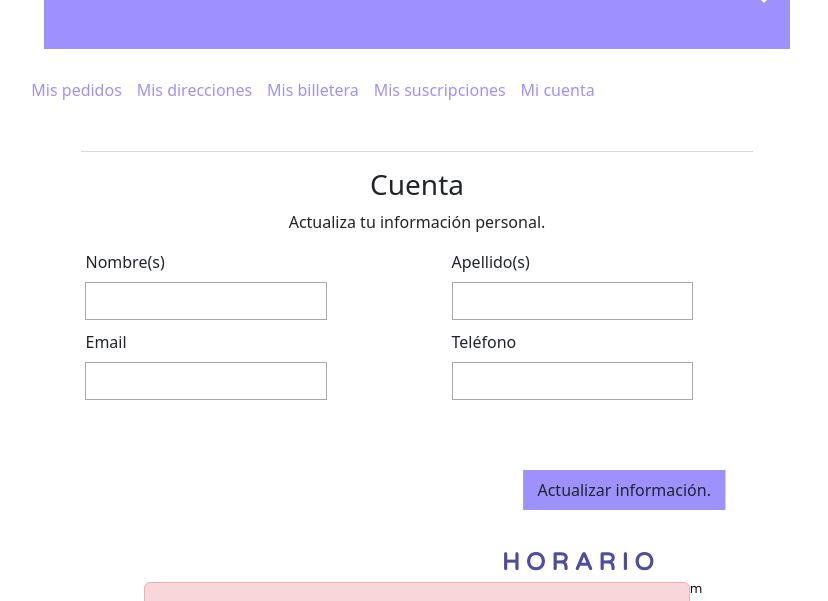
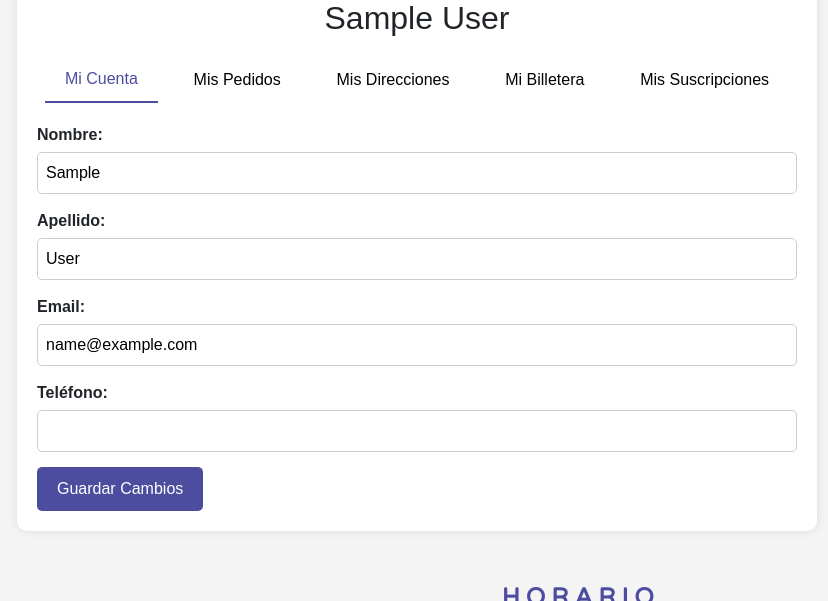
Before and after one commit to CarlosOchoa8/uki-store-app, a Flask app: page /app/v1/users/account in a window 1280 px wide. Shown: the part 376-977 px from the top of the page, without its empty margins (223-1051 px from the left). Run offline with Flask 3, Linux system fonts and the light colour scheme; the visitor is signed in with stand-in values (Sample User, id 1); tables that the repository leaves empty hold one stand-in row (values such as "Sample post"); one stand-in notice (Sample message) is shown.

Commit message:
fix: profile refactored

```diff
--- a/src/static/css/users/my_account.css
+++ b/src/static/css/users/my_account.css
@@ -1,63 +1,98 @@
-._separator{
-    border-width:0;color:white;
-    background-color: white;
+body {
+    font-family: Arial, sans-serif;
+    background-color: #f4f4f4;
+    margin: 0;
+    padding: 0;
 }
 
-.visible_separator{
-    width: 90%;
-    color: dimgray;
+.profile-section {
+    padding: 20px;
 }
 
-.card{
-    border: none;
+.profile-container {
+    max-width: 800px;
+    margin: 50px auto;
+    background: #fff;
+    padding: 20px;
+    border-radius: 10px;
+    box-shadow: 0 0 10px rgba(0, 0, 0, 0.1);
 }
 
-.col{
-    position: relative;
-    height: 300px;
-    align-items: center;
+.profile-header {
+    text-align: center;
+    margin-bottom: 20px;
 }
 
-.first_name_section{
-    position: absolute;
-    width: 35%;
-    left: 2%;
+.profile-picture {
+    width: 200px;
+    height: 200px;
+    border-radius: 50%;
+    overflow: hidden;
+    margin: 0 auto;
 }
 
-.last_name_section{
-    position: absolute;
-    width: 35%;
-    right: 10%;
+.profile-picture img {
+    width: 100%;
+    height: auto;
 }
 
-.email_section{
-    position: absolute;
-    width: 35%;
-    left: 2%;
-    bottom: 50%;
+.tabs {
+    display: flex;
+    justify-content: space-around;
+    margin-bottom: 20px;
 }
 
-.phone_number_section{
-    position: absolute;
-    width: 35%;
-    bottom: 50%;
-    right: 10%;
+.tab-button {
+    background: none;
+    border: none;
+    padding: 10px 20px;
+    cursor: pointer;
+    font-size: 16px;
 }
 
-.submit_section{
-    position: absolute;
-    top: 80%;
-    left: 80%;
-    border: 1px solid #9d91ff;
-    background-color: #9d91ff;
-    transform: translate(-50%, -50%);
+.tab-button.active {
+    border-bottom: 2px solid #4D4DA0;
+    color: #4D4DA0;
 }
 
-.form-control{
-        border: 1px solid darkgray;
-        border-radius: 0;
-    }
+.tab-content .tab-pane {
+    display: none;
+}
 
-span{
-    color: red;
+.tab-content .tab-pane.active {
+    display: block;
 }
+
+.form-group {
+    margin-bottom: 15px;
+}
+
+label {
+    display: block;
+    margin-bottom: 5px;
+    font-weight: bold;
+}
+
+input[type="text"],
+input[type="email"],
+input[type="tel"] {
+    width: 100%;
+    padding: 8px;
+    border: 1px solid #ccc;
+    border-radius: 5px;
+    box-sizing: border-box;
+}
+
+button[type="submit"] {
+    background-color: #4D4DA0;
+    color: #fff;
+    padding: 10px 20px;
+    border: none;
+    border-radius: 5px;
+    cursor: pointer;
+    font-size: 16px;
+}
+
+button[type="submit"]:hover {
+    background-color: #333;
+}
--- a/src/templates/users/account/account_base.html
+++ /dev/null
@@ -1,46 +0,0 @@
-{% extends 'base.html' %}
-
-{% block content %}
-<link rel="stylesheet" type="text/css" href="{{ url_for('static', filename='css/users/account_base.css') }}">
-<div class="separator"></div>
-<div class="container col-md-7 profile">
-    <div class="dropdown" style="background-color: red; width: auto; height: 40px; position: absolute;">
-        <ul class="dropdown-menu">
-            <li><a class="dropdown-item" href="#" style="color: black; background-color: black"></a></li>
-        </ul>
-    </div>
-    <div class="drop">
-      <button class="btn btn-secondary dropdown-toggle" type="button" data-bs-toggle="dropdown" aria-expanded="false">
-      </button>
-      <ul class="dropdown-menu">
-        <li><a class="dropdown-item" href="#">Editar perfil</a></li>
-      </ul>
-    </div>
-    <label class="display-6 username">
-        {{ g.user.first_name }} {{ g.user.last_name }}
-    </label>
-    <img class="img-fluid" src="http://farm9.staticflickr.com/8072/8346734966_f9cd7d0941_z.jpg" alt="...">
-</div>
-<div class="container col-lg-7">
-    <div class="container col-md-10">
-        <ul class="nav nav-pills nav-fill">
-        <li class="nav-item li_container">
-            <a class="nav-link-active" aria-current="page" href="#">Mis pedidos</a>
-        </li>
-        <li class="nav-item li_container">
-            <a class="nav-link-active" aria-current="page" href="#">Mis direcciones</a>
-        </li>
-        <li class="nav-item li_container">
-            <a class="nav-link-active" aria-current="page" href="#">Mis billetera</a>
-        </li>
-        <li class="nav-item li_container">
-            <a class="nav-link-active" aria-current="page" href="{{ url_for('index') }}">Mis suscripciones</a>
-        </li>
-        <li class="nav-item li_container">
-            <a class="nav-link-active" aria-current="page" href="{{ url_for('users.my_account') }}">Mi cuenta</a>
-        </li>
-        </ul>
-    </div>
-</div>
-
-{%  endblock %}
--- a/src/templates/users/account/my_account.html
+++ b/src/templates/users/account/my_account.html
@@ -1,68 +1,83 @@
-{% extends 'users/account/account_base.html' %}
+{% extends 'base.html' %}
 
 {% block content %}
-{#    TODO Esto soluciona heredar lo que existe en account_base, solo lo de base lo hereda#}
+{# TODO Esto soluciona heredar lo que existe en account_base, solo lo de base lo hereda#}
 {{ super() }}
-<link rel="stylesheet" type="text/css" href="{{ url_for('static', filename='css/users/my_account.css') }}" >
-    <hr class="_separator">
-    <div class="container col-md-7">
-        <div class="row justify-content-center">
-            <hr class="visible_separator">
-            <h3 class="text-center">Cuenta</h3>
-            <label class="text-center">Actualiza tu información personal.</label>
-                <div class="card">
-                    <div class="card-body">
-                        <div class="col my">
-                            <form action="" method="post" >
-                                <div class="form-group first_name_section">
-                                    {{ form.first_name.label }}
-                                    {{ form.first_name(class="form-control mt-2", required=True) }}
-                                    {% for error in form.first_name.errors %}
-                                        <span> {{ error }}</span>
-                                    {% endfor %}
+<link rel="stylesheet" type="text/css" href="{{ url_for('static', filename='css/users/my_account.css') }}">
+
+<section class="profile-section">
+    <div class="profile-container">
+        <div class="profile-header">
+            <div class="profile-picture">
+                <img src="{{ url_for('static', filename='css/base/base_imgs/about_us.png') }}" alt="Foto de perfil">
             </div>
-                                <div class="form-group last_name_section">
-                                    {{ form.last_name.label }}
-                                    {{ form.last_name(class="form-control mt-2", required=True) }}
-                                    {% for error in form.last_name.errors %}
-                                        <span> {{ error }}</span>
-                                    {% endfor %}
+            <h2>{{ g.user.first_name }} {{ g.user.last_name }}</h2>
         </div>
-                                <div class="form-group email_section">
-                                    {{ form.email.label }}
-                                    {{ form.email(class="form-control mt-2", required=True) }}
-                                    {% for error in form.email.errors %}
-                                        <span> {{ error }}</span>
-                                    {% endfor %}
+        <div class="profile-body">
+            <div class="tabs">
+                <button class="tab-button active" data-tab="profile-info">Mi Cuenta</button>
+                <button class="tab-button" data-tab="orders">Mis Pedidos</button>
+                <button class="tab-button" data-tab="addresses">Mis Direcciones</button>
+                <button class="tab-button" data-tab="wallet">Mi Billetera</button>
+                <button class="tab-button" data-tab="subscriptions">Mis Suscripciones</button>
             </div>
-                                <div class="form-group phone_number_section">
-                                    {{ form.phone_number.label }}
-                                    {{ form.phone_number(class="form-control mt-2 ", required=True) }}
-                                    {% for error in form.phone_number.errors %}
-                                        <span> {{ error }}</span>
-                                    {% endfor %}
+            <div class="tab-content">
+                <div class="tab-pane active" id="profile-info">
+                    <form>
+                        <div class="form-group">
+                            <label for="first_name">Nombre:</label>
+                            <input type="text" id="first_name" name="first_name" value="{{ g.user.first_name }}">
                         </div>
-                                {{ form.hidden_tag() }}
-                                <div class="text-center submit_section">
-                                    {{ form.submit(class="btn", type="submit") }}
+                        <div class="form-group">
+                            <label for="last_name">Apellido:</label>
+                            <input type="text" id="last_name" name="last_name" value="{{ g.user.last_name }}">
                         </div>
+                        <div class="form-group">
+                            <label for="email">Email:</label>
+                            <input type="email" id="email" name="email" value="{{ g.user.email }}">
+                        </div>
+                        <div class="form-group">
+                            <label for="phone">Teléfono:</label>
+                            <input type="tel" id="phone" name="phone" value="{{ g.user.phone }}">
+                        </div>
+                        <button type="submit">Guardar Cambios</button>
                     </form>
+                </div>
+                <div class="tab-pane" id="orders">
+                    <p>Aquí estarán tus pedidos.</p>
+                </div>
+                <div class="tab-pane" id="addresses">
+                    <p>Aquí estarán tus direcciones.</p>
+                </div>
+                <div class="tab-pane" id="wallet">
+                    <p>Aquí estará tu billetera.</p>
+                </div>
+                <div class="tab-pane" id="subscriptions">
+                    <p>Aquí estarán tus suscripciones.</p>
                 </div>
             </div>
         </div>
     </div>
-    </div>
+</section>
+
+<script>
+    document.addEventListener('DOMContentLoaded', function () {
+        const tabButtons = document.querySelectorAll('.tab-button');
+        const tabPanes = document.querySelectorAll('.tab-pane');
+
+        tabButtons.forEach(button => {
+            button.addEventListener('click', function () {
+                const target = this.getAttribute('data-tab');
+
+                tabButtons.forEach(btn => btn.classList.remove('active'));
+                tabPanes.forEach(pane => pane.classList.remove('active'));
+
+                this.classList.add('active');
+                document.getElementById(target).classList.add('active');
+            });
+        });
+    });
+</script>
 
 
-{%  endblock %}
-{#    {% for message in get_flashed_messages() %}#}
-{#    <div class="container mt-3">#}
-{#        <div class="row">#}
-{#            <div class="col-md-6 mx-auto">#}
-{#                <div class="alert alert-danger" role="alert">#}
-{#                    {{ message }}#}
-{#                </div>#}
-{#            </div>#}
-{#        </div>#}
-{#    </div>#}
-{#    {% endfor %}#}
+{% endblock %}
```
Lines whose indentation alone changed are shown as unchanged.
